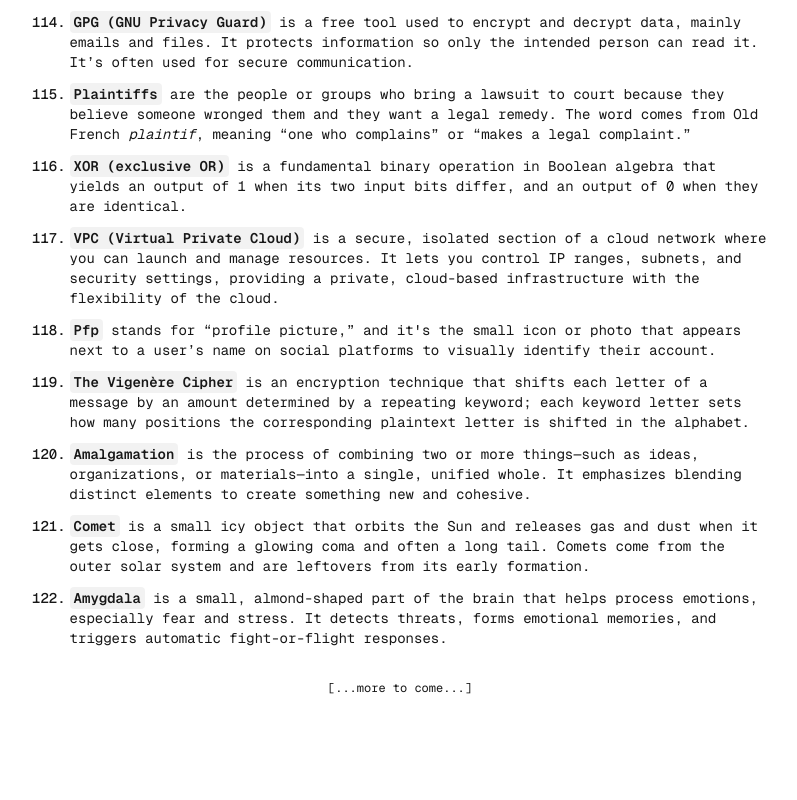
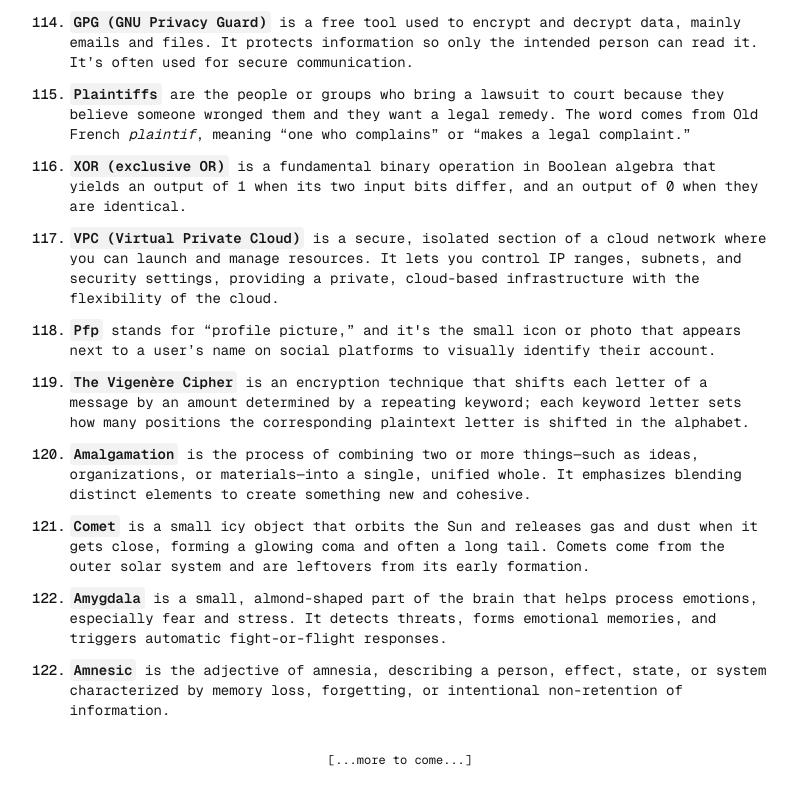
Before and after one commit to BrahimBoussada/mind-log, a Next.js app: page / in a window 1280 px wide. Shown: the part 7347-8147 px from the top of the page, without its empty margins (240-1037 px from the left). Before the commit the page ends 8075 px from the top, so only its background shows below. Built offline with nearby package versions, Linux system fonts and the light colour scheme.

Commit message:
log:17-12-2025

```diff
--- a/src/app/page.tsx
+++ b/src/app/page.tsx
@@ -1168,6 +1168,15 @@ export default function Home() {
           </Text>
         </Note>
 
+        <Note>
+          <N>122.</N>
+          <Text>
+            <Key>Amnesic</Key> is the adjective of amnesia, describing a person,
+            effect, state, or system characterized by memory loss, forgetting,
+            or intentional non-retention of information.
+          </Text>
+        </Note>
+
         {/* --- end --- */}
       </NoteWrapper>
 
```
